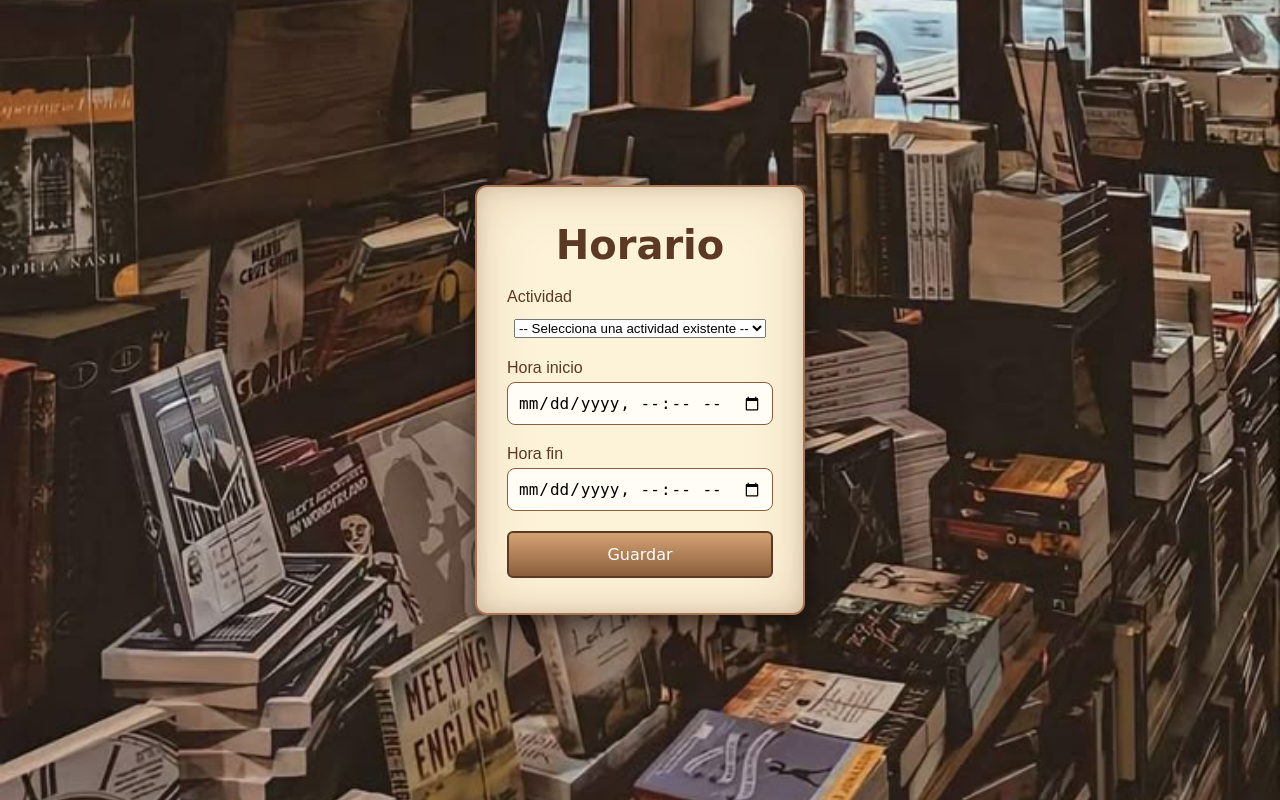
After one commit to PabloCorzo/Akali, a Flask app: page /dashboard/schedule in a window 1280 px wide. The commit adds this page. Run offline with Flask 3, Linux system fonts and the light colour scheme; a user stored in the database is signed in; tables that the repository leaves empty or names only in its code hold one stand-in row (values such as "Sample post"); parts of the project's set-up code (start-up, migrations or seed data) failed here and were passed over.

Commit message:
agregando apartado schedule

```diff
--- a/src/app.py
+++ b/src/app.py
@@ -6,6 +6,7 @@ from dotenv import load_dotenv
 from flask_sqlalchemy import SQLAlchemy
 import re
 import hashlib
+from datetime import datetime, time
 
 
 import sys
@@ -71,7 +72,22 @@ class Task(db.Model):
         self._user_id = Users.query.filter_by(username = user).first()._id
         self.completed = 0
 
+class ScheduleItem(db.Model):
+    _id = db.Column('id', db.Integer, primary_key=True)
+    _user_id = db.Column('user_id',db.Integer, unique = False, nullable = False)
+    title = db.Column('title', db.String(100), unique=False, nullable=False)
+    start_time = db.Column('start_time', db.DateTime, unique=False, nullable=False)
+    end_time = db.Column('end_time', db.DateTime, unique=False, nullable=False)
+    item_type = db.Column('item_type', db.String(50), unique=False, nullable=False)
+    item_id = db.Column('item_id', db.Integer, unique=False, nullable=False)
 
+    def __init__(self, user_id, title, start_time, end_time, item_type, item_id):
+        self._user_id = user_id
+        self.title = title
+        self.start_time = start_time
+        self.end_time = end_time
+        self.item_type = item_type
+        self.item_id = item_id
 
 class Hobby(db.Model):
     _hobby_id = db.Column('hobby_id', db.Integer, primary_key=True)
@@ -178,6 +194,12 @@ def dashboard():
     if not isLogged():
         return redirect(url_for('login'))
     return render_template('dashboard.html')
+
+    user_id = session['id']
+    # Obtenemos todos los items del horario para el usuario.
+    # Idealmente, aquí filtrarías por el día actual, pero para empezar mostraremos todos.
+    schedule_items = ScheduleItem.query.filter_by(_user_id=user_id).order_by(ScheduleItem.start_time).all()
+    return render_template('dashboard.html', schedule=schedule_items)
 
 
 
@@ -294,6 +316,42 @@ def todo():
     task_list = Task.query.filter_by(_user_id = uid)
     return render_template('todo.html', tasks = task_list)
 
+@app.route("/dashboard/schedule",methods = ['GET','POST'])
+def create_schedule_item():
+
+
+    if not isLogged():
+        return redirect(url_for('login'))
+
+    user_id = session['id']
+
+    if request.method == 'POST':
+        activity = request.form.get('activity_select')
+        start_time = request.form.get('time')
+        end_time = request.form.get('time-finish')
+        item_type = 'Custom'
+        item_id = 0
+        if not activity or not start_time or not end_time:
+            #flash("Todos los campos son obligatorios", "danger")
+            return redirect(url_for('create_schedule_item'))
+
+        if Hobby.query.filter_by(user_id=user_id,name = activity).first():
+            item_type = 'Hobby'
+            item_id = Hobby.query.filter_by(name=activity, user_id=user_id).first()._hobby_id
+        # elif activity == Task.query.filter_by(_user_id=user_id).first().name:
+        #     item_type = 'Task'
+        #     item_id = Task.query.filter_by(name=activity, _user_id=user_id).first()._task_id
+
+        item = ScheduleItem(user_id, activity, start_time, end_time, item_type, item_id)
+        db.session.add(item)
+        db.session.commit()
+
+
+    hobbies = Hobby.query.filter_by(user_id=user_id).all()
+    tasks = Task.query.filter_by(_user_id=user_id).all()
+
+    return render_template('schedule.html', hobbies=hobbies, tasks=tasks)
+
 if __name__ == "__main__":
     with app.app_context():
         db.create_all()
--- /dev/null
+++ b/src/templates/schedule.html
@@ -0,0 +1,61 @@
+{% extends "base.html" %}
+
+{% block head %}
+<title>Horario</title>
+<link rel="stylesheet" type="text/css" href="{{ url_for('static', filename='styles.css') }}">
+{% endblock %}
+
+{% block body %}
+<body class="body-schedule">
+<div class="login-box">
+    <h1>Horario</h1>
+    <form action="{{ url_for('create_schedule_item') }}" method="post">
+
+         <div class="form-group">
+            <label for="activity">Actividad</label>
+            <!-- <input class="textbox" id="activity_text" type="text" name="activity_text"  placeholder="p.ej. Almorzar (o selecciona de la lista)"> -->
+            <select name="activity_select" class="textbox">
+                <option value="">-- Selecciona una actividad existente --</option>
+                <optgroup label="Hobbies">
+                    {% for hobby in hobbies %}
+                        <option value="hobby-{{ hobby._hobby_id }}">{{ hobby.name }}</option>
+                    {% endfor %}
+                </optgroup>
+                <optgroup label="Tasks">
+                    {% for task in tasks %}
+                        <option value="task-{{ task._task_id }}">{{ task.name }}</option>
+                    {% endfor %}
+                </optgroup>
+            </select>
+        </div>
+
+        <div class="form-group">
+            <label for="time">Hora inicio</label>
+            <input class="textbox" id="time" type="datetime-local" name="time" required>
+        </div>
+
+        <div class="form-group">
+            <label for="time-finish">Hora fin</label>
+            <input class="textbox" id="time-finish" type="datetime-local" name="time-finish" required>
+        </div>
+
+
+        <!-- <div class="form-group">
+            <label for="day_of_week">Día de la semana</label>
+            <select class="textbox" id="day_of_week" name="day_of_week" required>
+                <option value="">Selecciona un día</option>
+                <option value="Lunes">Lunes</option>
+                <option value="Martes">Martes</option>
+                <option value="Miércoles">Miércoles</option>
+                <option value="Jueves">Jueves</option>
+                <option value="Viernes">Viernes</option>
+                <option value="Sábado">Sábado</option>
+                <option value="Domingo">Domingo</option>
+            </select>
+        </div> -->
+
+        <button class="btn" type="submit">Guardar</button>
+    </form>
+</div>
+</body>
+{% endblock %}
```
Also changed, not shown: src/templates/dashboard.html (+13 -0 lines).
